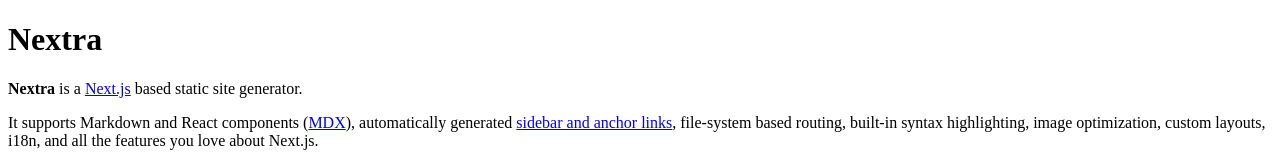
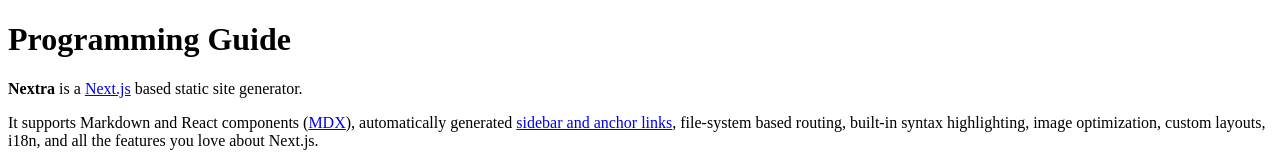
Before and after one commit to JHodgkins/Programming-Journal, a Next.js app: page / in a window 1280 px wide. Shown: the top 160 px of the page. Built offline with nearby package versions, Linux system fonts and the light colour scheme.

Commit message:
testing connection

```diff
--- a/pages/index.mdx
+++ b/pages/index.mdx
@@ -1,6 +1,6 @@
 import Bleed from 'nextra-theme-docs/bleed'
 
-# Nextra
+# Programming Guide
 
 **Nextra** is a [Next.js](https://nextjs.org) based static site generator.
 
```
